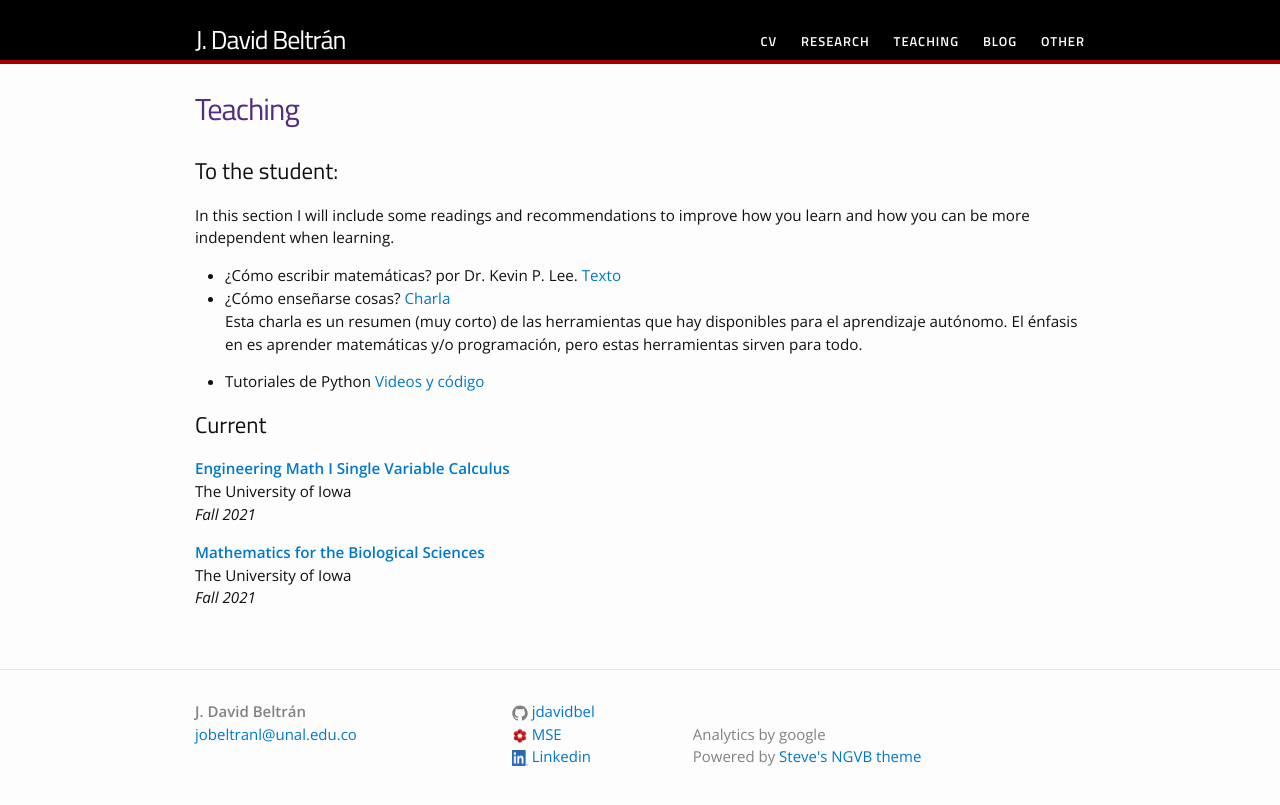
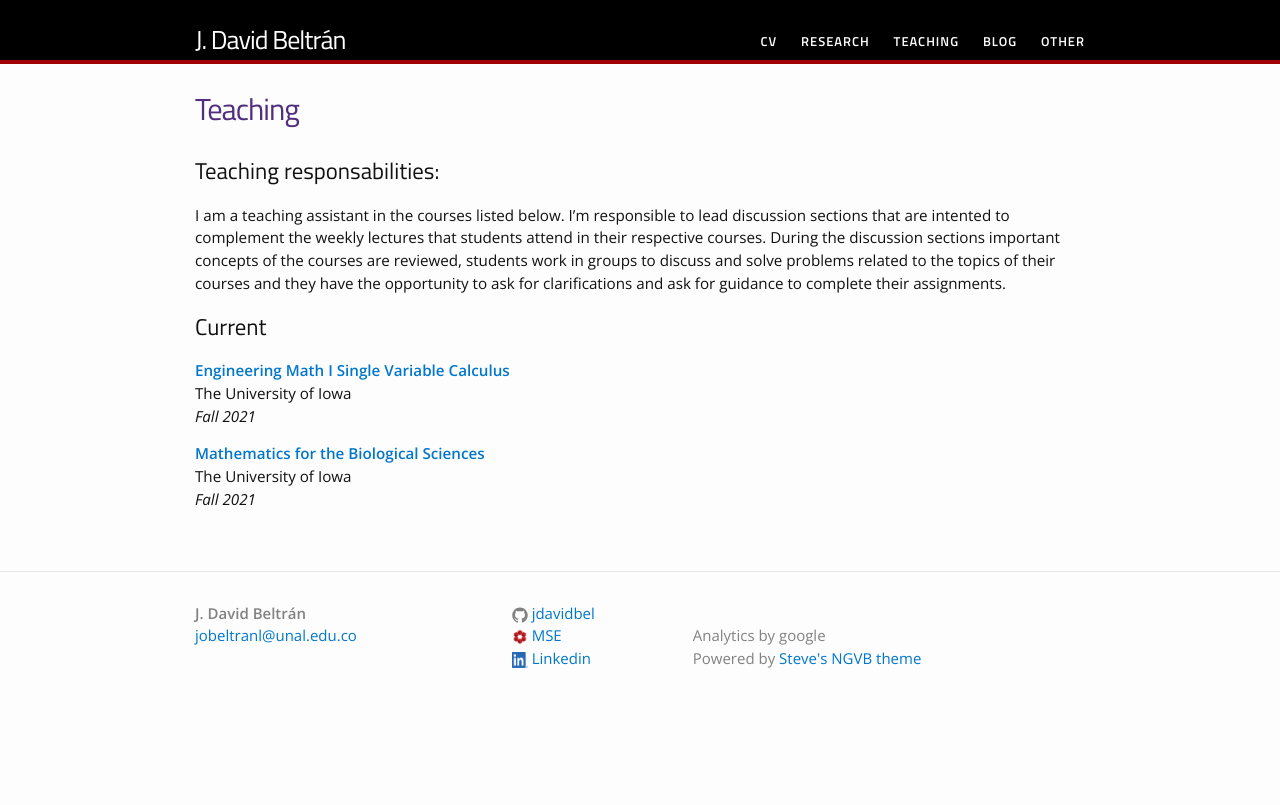
Before and after one commit to jdavidbel/jdavidbel.github.io, a Jekyll site: the page built from teaching/teaching.md, in a window 1280 px wide. Shown: the top 805 px of the page. Built offline with Jekyll 4.4.1, drawn with Linux system fonts in a browser that asks for light colours.

Commit message:
complete description

```diff
--- a/teaching/teaching.md
+++ b/teaching/teaching.md
@@ -21,13 +21,11 @@ pasts:
       url:     https://myui.uiowa.edu/my-ui/courses/details.page?ci=149667&id=941277
 ---
 
-## To the student:
-In this section I will include some readings and recommendations to improve how you learn and  how you can be more independent when learning.
-- ¿Cómo escribir matemáticas? por Dr. Kevin P. Lee. [Texto](https://drive.google.com/file/d/16ZX_W6Cavz5x3HQockBGEuJxnasIT7LM/view?usp=sharing)
-- ¿Cómo enseñarse cosas? [Charla](https://drive.google.com/file/d/1scFYa1vfBog3Il0icdKs0MjSdB5pwipq/view?usp=sharing)
-<br> Esta charla es un resumen (muy corto) de las herramientas que hay disponibles para el aprendizaje autónomo. El énfasis en es aprender matemáticas y/o programación, pero estas herramientas sirven para todo.
-
-- Tutoriales de Python [Videos y código](https://drive.google.com/drive/folders/1-cNsHTWosjvuEo8F7eOjHGevE88UzzoW?usp=sharing)
+## Teaching responsabilities:
+I am a teaching assistant in the courses listed below. I'm responsible to lead discussion sections that are intented to complement
+the weekly lectures that students attend in their respective courses. During the discussion sections important concepts of the courses are reviewed,
+students work in groups to discuss and solve problems related to the topics of their courses and they have the opportunity to ask for clarifications and
+ask for guidance to complete their assignments.
 
 
 ## Current
```
